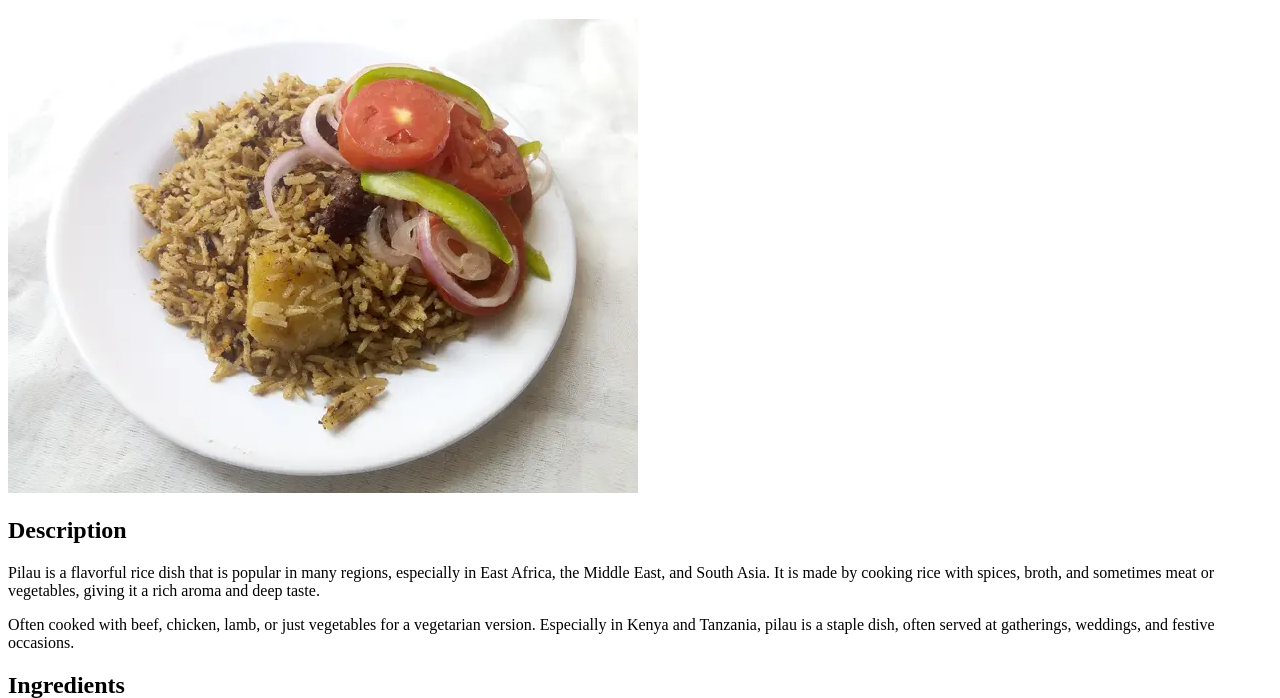
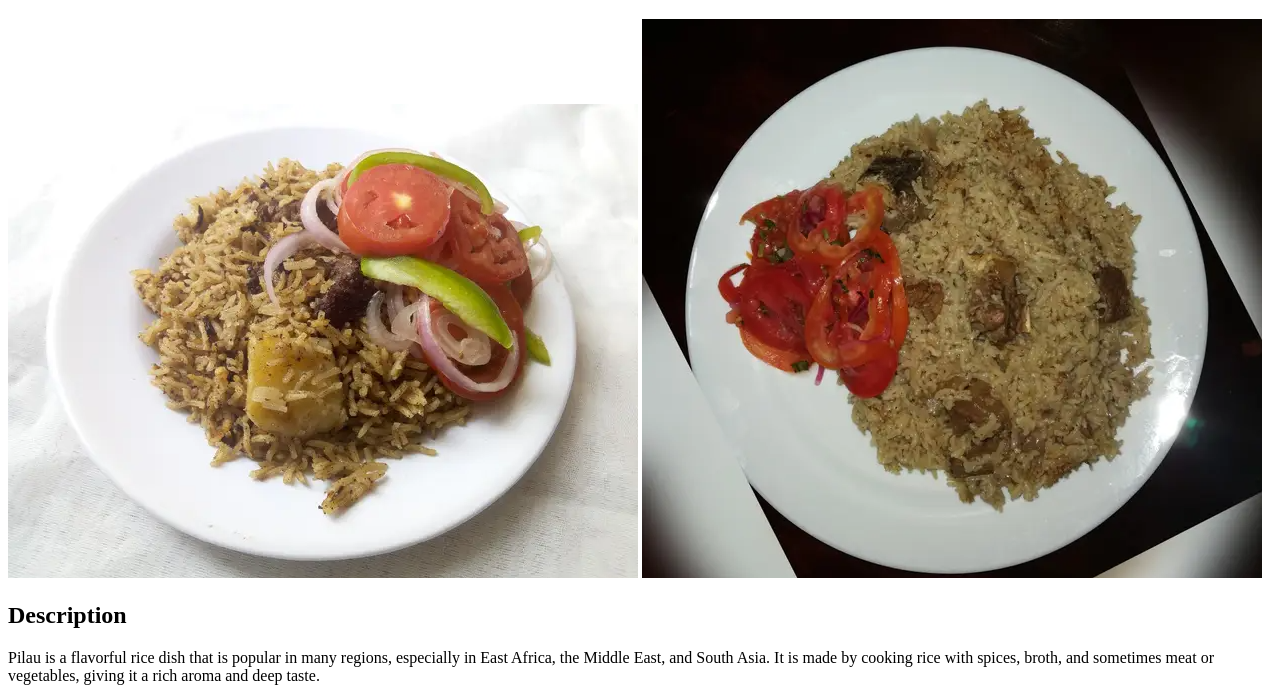
Before and after one commit to nicktemesi/scitt-recipes, a plain HTML site: page index.html in a window 1280 px wide. Shown: the part 61-759 px from the top of the page. Drawn offline with Linux system fonts and the light colour scheme.

Commit message:
added another image of the dish

```diff
--- a/index.html
+++ b/index.html
@@ -8,6 +8,7 @@
 <body>
     <h1>Beef Pilau Recipes</h1>
     <img src="pilau.PNG" alt="">
+    <img src="pilau2.PNG" alt="">
     <h2>Description</h2>
     <p>
          Pilau is a flavorful rice dish that is popular in many regions,
```
Also changed, not shown: pilau2.PNG (added).
